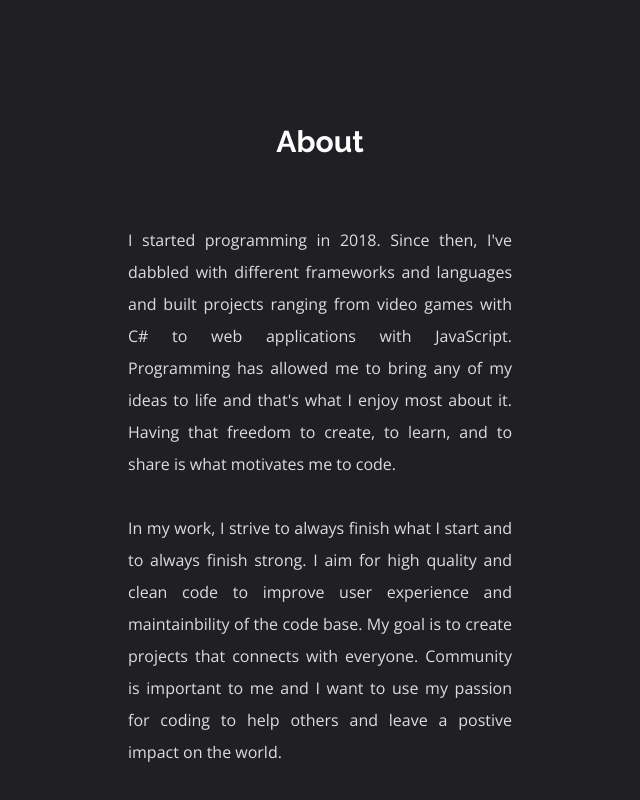
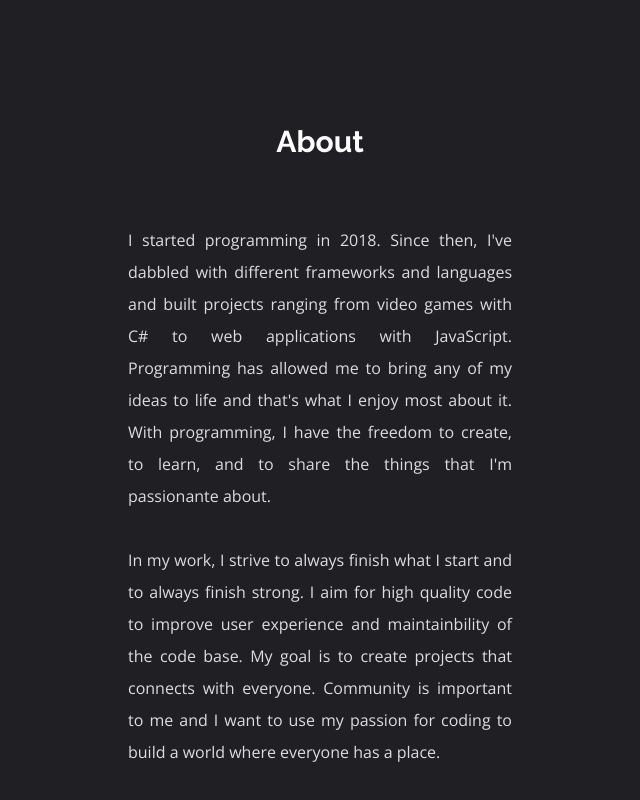
Before and after one commit to richpineapple/briantran, a website: page index.html in a window 1280 px wide. Shown: the part 608-1408 px from the top of the page, without its empty margins (320-960 px from the left). Drawn offline with nearby package versions, Linux system fonts and the light colour scheme.

Commit message:
Small edits in about me

```diff
--- a/index.html
+++ b/index.html
@@ -33,9 +33,9 @@
         <h1 class="mt-52 mb-16 text-center font-bold text-3xl">About</h1>
         <article class="my-12 mx-auto max-w-xs sm:max-w-sm text-justify">
             <p class="font-text font-light text-text">
-                I started programming in 2018. Since then, I've dabbled with different frameworks and languages and built projects ranging from video games with C# to web applications with JavaScript. Programming has allowed me to bring any of my ideas to life and that's what I enjoy most about it. Having that freedom to create, to learn, and to share is what motivates me to code.
+                I started programming in 2018. Since then, I've dabbled with different frameworks and languages and built projects ranging from video games with C# to web applications with JavaScript. Programming has allowed me to bring any of my ideas to life and that's what I enjoy most about it. With programming, I have the freedom to create, to learn, and to share the things that I'm passionante about.
                 <br><br>
-                In my work, I strive to always finish what I start and to always finish strong. I aim for high quality and clean code to improve user experience and maintainbility of the code base. My goal is to create projects that connects with everyone. Community is important to me and I want to use my passion for coding to help others and leave a postive impact on the world.
+                In my work, I strive to always finish what I start and to always finish strong. I aim for high quality code to improve user experience and maintainbility of the code base. My goal is to create projects that connects with everyone. Community is important to me and I want to use my passion for coding to build a world where everyone has a place.
              </p>
         </article>
     </section>
```
